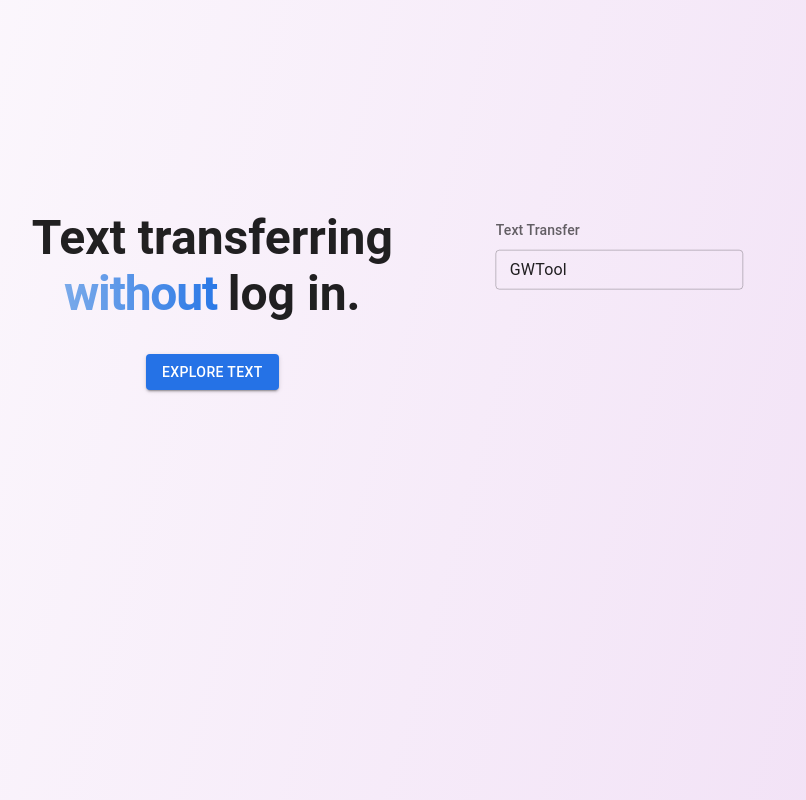
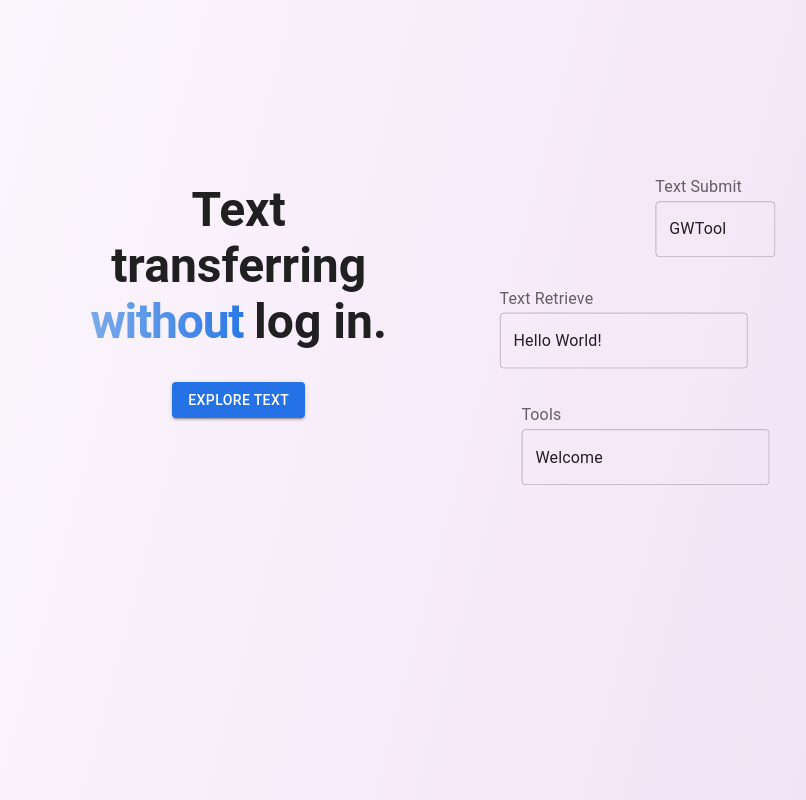
Before and after one commit to andygqw/GWTool_React, a React (Create React App) app: page / in a window 1280 px wide. Shown: the part 900-1700 px from the top of the page, without its empty margins (214-1020 px from the left). Built offline with nearby package versions, Linux system fonts and the light colour scheme.

Commit message:
Group of flaoting inputs

```diff
--- a/src/App.css
+++ b/src/App.css
@@ -52,6 +52,8 @@
 .feature-section {
   flex-direction: row;
   display: flex;
+  justify-content: center;
+  align-items: center;
 }
 
 .feature-card {
--- a/src/Component/LandingPage.js
+++ b/src/Component/LandingPage.js
@@ -1,16 +1,14 @@
-import React, {useState} from 'react';
+import React from 'react';
 import {Typography, Button, Container} from '@mui/material';
 import {useTheme} from '@mui/material/styles';
 import {useNavigate} from 'react-router-dom';
 
-import FloatingInput from '../utils/FloatingInput';
+import GroupFloatingInput from '../utils/GroupFloatingInput';
 
 const LandingPage = ({mode, isLoggedIn}) => {
 
     const theme = useTheme();
     const navigate = useNavigate();
-
-    const [demoInput1, setDemoInput1] = useState('GWTool');
 
     const sections = [
         {
@@ -177,12 +175,7 @@ const LandingPage = ({mode, isLoggedIn}) => {
                                 {section.buttonText}
                             </Button>
                         </div>
-                        <FloatingInput
-                            label="Text Transfer"
-                            value={demoInput1}
-                            sx={{top: '20%', left: '10%'}}
-                            onChange={(e) => setDemoInput1(e.target.value)}
-                        />
+                        <GroupFloatingInput/>
                     </div>
                 </Container>
             ))}
--- a/src/utils/FloatingInput.js
+++ b/src/utils/FloatingInput.js
@@ -1,7 +1,7 @@
 import React from 'react';
 import {TextField, Box, Typography} from '@mui/material';
 
-const FloatingInput = ({label, value, onChange, sx}) => {
+const FloatingInput = ({label, value, onChange, sx, float}) => {
 
     return (
         <Box
@@ -9,21 +9,14 @@ const FloatingInput = ({label, value, onChange, sx}) => {
                 width: 'fit-content',
                 display: 'flex',
                 flexDirection: 'column',
-                p: 2,
-                animation: 'float 8s ease-in-out infinite',
                 ...sx,
-                '@keyframes float': {
-                    '0%': {transform: 'translate(0, 0)'},
-                    '50%': {transform: 'translate(20px, -20px)'},
-                    '100%': {transform: 'translate(0, 0)'},
-                }
+                animation: `${float} 8s ease-in-out infinite`,
             }}
             noValidate
-            autoComplet="off"
+            autoComplete="off"
         >
-            <Typography variant="subtitle2" sx={{
+            <Typography variant="subtitle1" sx={{
                 color: 'text.secondary',
-                mb: 1,
                 textAlign: 'left',
             }}>
                 {label}
@@ -31,7 +24,6 @@ const FloatingInput = ({label, value, onChange, sx}) => {
             <TextField color="primary"
                        variant="outlined"
                        value={value}
-                       size="small"
                        onChange={onChange}
             />
         </Box>
--- /dev/null
+++ b/src/utils/GroupFloatingInput.js
@@ -0,0 +1,80 @@
+import React, {useState} from 'react';
+import {Box} from '@mui/material';
+import FloatingInput from './FloatingInput';
+
+const GroupFloatingInput = () => {
+
+    const [input1, setInput1] = useState('GWTool');
+    const [input2, setInput2] = useState('Hello World!');
+    const [input3, setInput3] = useState('Welcome');
+
+    return (
+
+        <Box
+            sx={{
+                width: '100%',
+                minHeight: '350px',
+                position: 'relative',
+                //overflow: 'hidden',
+                ml: 4,
+            }}
+        >
+            <FloatingInput
+                label="Text Submit"
+                value={input1}
+                onChange={(e) => setInput1(e.target.value)}
+                sx={{top: "15%",
+                    left: '65%',
+                    position: 'absolute',
+                }}
+                float="float1"
+            />
+            <FloatingInput
+                label="Text Retrieve"
+                value={input2}
+                onChange={(e) => setInput2(e.target.value)}
+                sx={{
+                    top: '45%',
+                    left: '20%',
+                    position: 'absolute',
+                }}
+                float="float2"
+            />
+            <FloatingInput
+                label="Tools"
+                value={input3}
+                onChange={(e) => setInput3(e.target.value)}
+                sx={{
+                    top: '78%',
+                    left: '25%',
+                    position: 'absolute',
+                }}
+                float="float3"
+            />
+
+            <style>
+                {`
+                    @keyframes float1 {
+                        0% { transform: translate(0, 0); }
+                        50% { transform: translate(-5px, -15px); }
+                        100% { transform: translate(0, 0); }
+                    }
+
+                    @keyframes float2 {
+                        0% { transform: translate(0, 0); }
+                        50% { transform: translate(-10px, 5px); }
+                        100% { transform: translate(0, 0); }
+                    }
+
+                    @keyframes float3 {
+                        0% { transform: translate(0, 0); }
+                        50% { transform: translate(5px, 10px); }
+                        100% { transform: translate(0, 0); }
+                    }
+                `}
+            </style>
+        </Box>
+    );
+};
+
+export default GroupFloatingInput;
```
